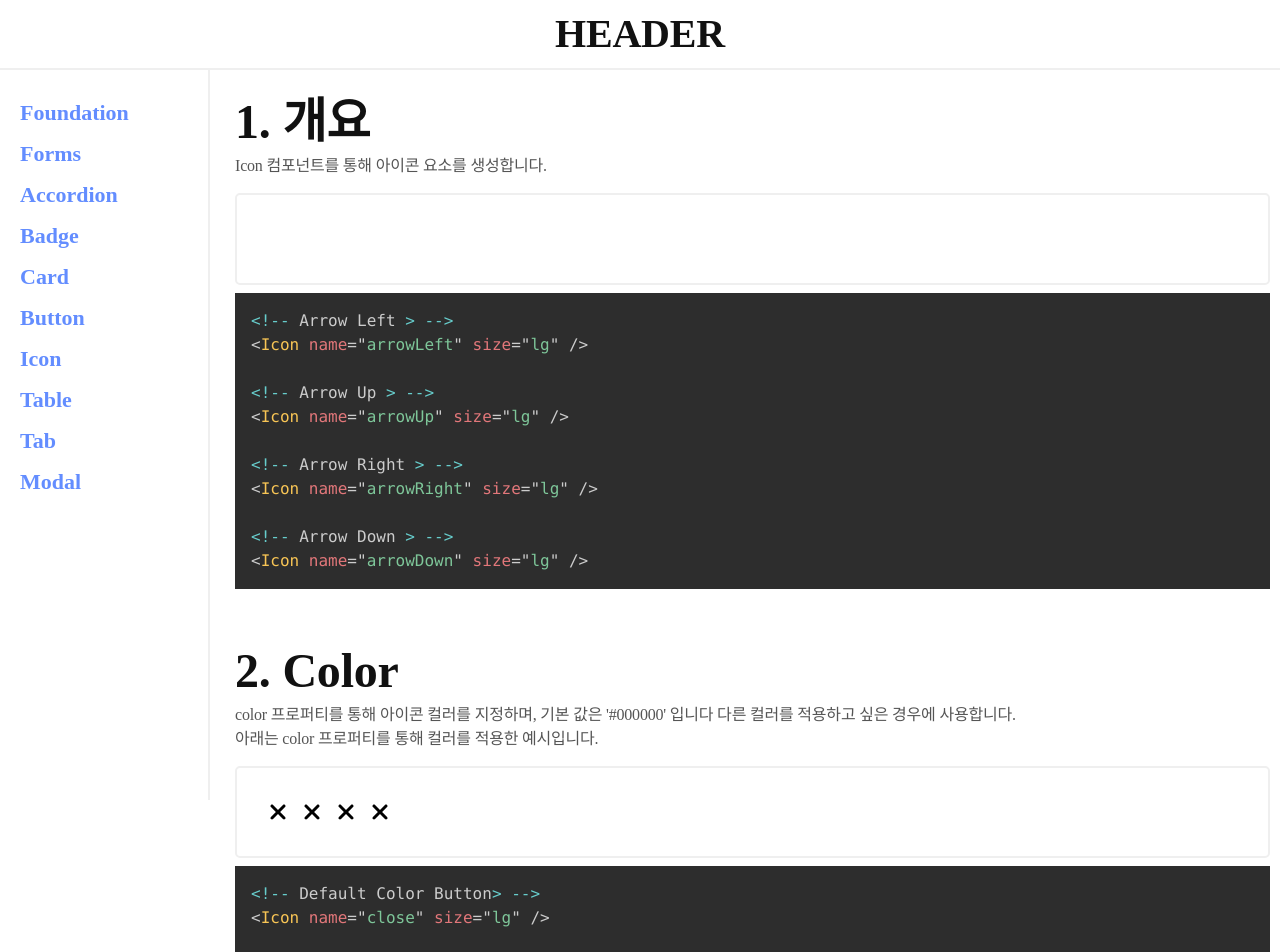
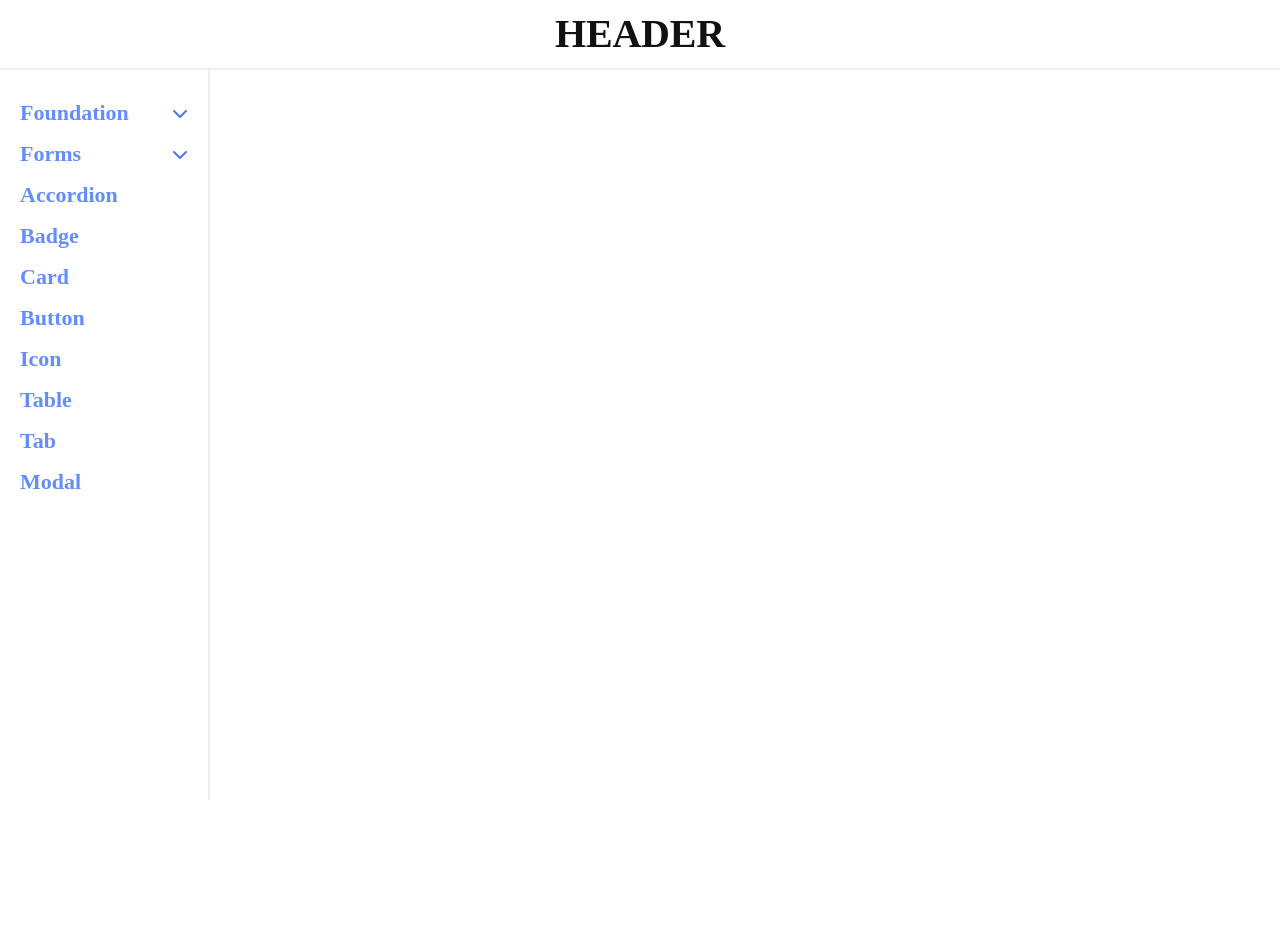
Before and after one commit to dongggggae/_hyun-design-system, a React (Vite) app: page /components/forms/SelectPage in a window 1280 px wide. Shown: the top 952 px of the page. After the commit the page ends 800 px from the top, so only its background shows below. Built offline with nearby package versions, Linux system fonts and the light colour scheme.

Commit message:
react-icons 라이브러리 제거

```diff
--- a/package.json
+++ b/package.json
@@ -14,7 +14,6 @@
     "@types/node": "^20.9.0",
     "react": "^18.2.0",
     "react-dom": "^18.2.0",
-    "react-icons": "^4.12.0",
     "react-router-dom": "^6.19.0",
     "react-syntax-highlighter": "^15.5.0"
   },
--- a/src/components/layout/LayoutSidebarNav.jsx
+++ b/src/components/layout/LayoutSidebarNav.jsx
@@ -16,7 +16,7 @@ const LayoutSidebarNav = React.memo(({ navData, openGroups, toggleOpenGroup }) =
                 {item.children && item.children.length > 0 ? (
                   <Link className="nav__link" onClick={() => toggleOpenGroup(idx)}>
                     {item.name}
-                    <Icon name="arrowDown" size="sm" color="gray300" />
+                    <Icon name="arrow-down" size="sm" color="blue" />
                   </Link>
                 ) : (
                   <span className="nav__link">{item.name}</span>
--- a/src/pages/components/forms/SelectPage.jsx
+++ b/src/pages/components/forms/SelectPage.jsx
@@ -1,141 +1,141 @@
-import styled from '@emotion/styled';
+// import styled from '@emotion/styled';
 
-import CodeContainer from '@/components/docs/CodeContainer';
-import Icon from '@/components/hyun-design-system/icon/Icon';
-import Heading from '@/components/hyun-design-system/typography/Heading';
-import Text from '@/components/hyun-design-system/typography/Text';
-import { useTheme } from '@/theme/ThemeContext';
-import { defaultTheme } from '@/themes';
+// import CodeContainer from '@/components/docs/CodeContainer';
+// import Icon from '@/components/hyun-design-system/icon/Icon';
+// import Heading from '@/components/hyun-design-system/typography/Heading';
+// import Text from '@/components/hyun-design-system/typography/Text';
+// import { useTheme } from '@/theme/ThemeContext';
+// import { defaultTheme } from '@/themes';
 
-const StyledPreview = styled.div`
-  display: flex;
-  gap: 10px;
-  flex-wrap: wrap;
-  align-items: center;
-  padding: 32px;
-  border: 2px solid ${defaultTheme.colors.divider};
-  border-radius: 5px;
-`;
+// const StyledPreview = styled.div`
+//   display: flex;
+//   gap: 10px;
+//   flex-wrap: wrap;
+//   align-items: center;
+//   padding: 32px;
+//   border: 2px solid ${defaultTheme.colors.divider};
+//   border-radius: 5px;
+// `;
 
-const IconPreview = styled.div`
-  display: flex;
-  flex-wrap: wrap;
-  flex-direction: column;
-  justify-content: center;
-  align-items: center;
-  width: 100px;
-  height: 100px;
-  column-gap: 15px;
-  row-gap: 15px;
-  background-color: ${defaultTheme.colors.gray150};
-  border-radius: 5px;
-`;
+// const IconPreview = styled.div`
+//   display: flex;
+//   flex-wrap: wrap;
+//   flex-direction: column;
+//   justify-content: center;
+//   align-items: center;
+//   width: 100px;
+//   height: 100px;
+//   column-gap: 15px;
+//   row-gap: 15px;
+//   background-color: ${defaultTheme.colors.gray150};
+//   border-radius: 5px;
+// `;
 
 const SelectPage = () => {
-  const theme = useTheme();
-  const iconMap = theme.components.icon.iconTypes;
+  // const theme = useTheme();
+  // const iconMap = theme.components.icon.iconTypes;
 
-  return (
-    <div className="docs">
-      <div className="docs-select">
-        <div className="component-content">
-          <Heading tag="h2" size="2" text="1. 개요" />
-          <Text>Icon 컴포넌트를 통해 아이콘 요소를 생성합니다.</Text>
-          <StyledPreview>
-            <Icon name="arrowLeft" size="lg" />
-            <Icon name="arrowUp" size="lg" />
-            <Icon name="arrowRight" size="lg" />
-            <Icon name="arrowDown" size="lg" />
-          </StyledPreview>
-          <CodeContainer codeString={IconCode.overview} />
-        </div>
+  // return (
+  //   <div className="docs">
+  //     <div className="docs-select">
+  //       <div className="component-content">
+  //         <Heading tag="h2" size="2" text="1. 개요" />
+  //         <Text>Icon 컴포넌트를 통해 아이콘 요소를 생성합니다.</Text>
+  //         <StyledPreview>
+  //           <Icon name="arrowLeft" size="lg" />
+  //           <Icon name="arrowUp" size="lg" />
+  //           <Icon name="arrowRight" size="lg" />
+  //           <Icon name="arrowDown" size="lg" />
+  //         </StyledPreview>
+  //         <CodeContainer codeString={IconCode.overview} />
+  //       </div>
 
-        <div className="component-content">
-          <Heading tag="h2" size="2" text="2. Color" />
-          <Text>
-            color 프로퍼티를 통해 아이콘 컬러를 지정하며, 기본 값은 &#39;#000000&#39; 입니다 다른 컬러를 적용하고 싶은
-            경우에 사용합니다.
-            <br />
-            아래는 color 프로퍼티를 통해 컬러를 적용한 예시입니다.
-          </Text>
-          <StyledPreview>
-            <Icon name="close" size="lg" />
-            <Icon name="close" size="lg" color="green600" />
-            <Icon name="close" size="lg" color="amber600" />
-            <Icon name="close" size="lg" color="red600" />
-          </StyledPreview>
-          <CodeContainer codeString={IconCode.color} />
-        </div>
+  //       <div className="component-content">
+  //         <Heading tag="h2" size="2" text="2. Color" />
+  //         <Text>
+  //           color 프로퍼티를 통해 아이콘 컬러를 지정하며, 기본 값은 &#39;#000000&#39; 입니다 다른 컬러를 적용하고 싶은
+  //           경우에 사용합니다.
+  //           <br />
+  //           아래는 color 프로퍼티를 통해 컬러를 적용한 예시입니다.
+  //         </Text>
+  //         <StyledPreview>
+  //           <Icon name="close" size="lg" />
+  //           <Icon name="close" size="lg" color="green600" />
+  //           <Icon name="close" size="lg" color="amber600" />
+  //           <Icon name="close" size="lg" color="red600" />
+  //         </StyledPreview>
+  //         <CodeContainer codeString={IconCode.color} />
+  //       </div>
 
-        <div className="component-content">
-          <Heading tag="h2" size="2" text="3. Size" />
-          <Text>
-            size 프로퍼티를 통해 아이콘의 사이즈를 지정하며, 기본값은 &#39;md&#39; 입니다.
-            <br />
-            size 프로퍼티 속성은 &#39;lg&#39;, &#39;md&#39;, &#39;sm&#39; 가 있습니다.
-          </Text>
-          <StyledPreview>
-            <Icon name="close" size="lg" />
-            <Icon name="close" />
-            <Icon name="close" size="sm" />
-          </StyledPreview>
-          <CodeContainer codeString={IconCode.size} />
-        </div>
+  //       <div className="component-content">
+  //         <Heading tag="h2" size="2" text="3. Size" />
+  //         <Text>
+  //           size 프로퍼티를 통해 아이콘의 사이즈를 지정하며, 기본값은 &#39;md&#39; 입니다.
+  //           <br />
+  //           size 프로퍼티 속성은 &#39;lg&#39;, &#39;md&#39;, &#39;sm&#39; 가 있습니다.
+  //         </Text>
+  //         <StyledPreview>
+  //           <Icon name="close" size="lg" />
+  //           <Icon name="close" />
+  //           <Icon name="close" size="sm" />
+  //         </StyledPreview>
+  //         <CodeContainer codeString={IconCode.size} />
+  //       </div>
 
-        <div className="component-content">
-          <Heading tag="h2" size="2" text="4. 아이콘 종류" />
-          <Text>아이콘은 다음과 같은 종류를 가집니다.</Text>
-          <StyledPreview theme={theme}>
-            {Object.keys(iconMap).map((name, idx) => (
-              <IconPreview key={idx} className="IconPreview">
-                <Icon name={name} />
-                <Text>{name}</Text>
-              </IconPreview>
-            ))}
-          </StyledPreview>
-        </div>
-      </div>
-    </div>
-  );
+  //       <div className="component-content">
+  //         <Heading tag="h2" size="2" text="4. 아이콘 종류" />
+  //         <Text>아이콘은 다음과 같은 종류를 가집니다.</Text>
+  //         <StyledPreview theme={theme}>
+  //           {Object.keys(iconMap).map((name, idx) => (
+  //             <IconPreview key={idx} className="IconPreview">
+  //               <Icon name={name} />
+  //               <Text>{name}</Text>
+  //             </IconPreview>
+  //           ))}
+  //         </StyledPreview>
+  //       </div>
+  //     </div>
+  //   </div>
+  // );
 };
 
-const IconCode = {
-  overview: [
-    `<!-- Arrow Left > -->`,
-    `<Icon name="arrowLeft" size="lg" />`,
-    ``,
-    `<!-- Arrow Up > -->`,
-    `<Icon name="arrowUp" size="lg" />`,
-    ``,
-    `<!-- Arrow Right > -->`,
-    `<Icon name="arrowRight" size="lg" />`,
-    ``,
-    `<!-- Arrow Down > -->`,
-    `<Icon name="arrowDown" size="lg" />`,
-  ].join(`\n`),
-  color: [
-    `<!-- Default Color Button> -->`,
-    `<Icon name="close" size="lg" />`,
-    ``,
-    `<!-- Green Color Button> -->`,
-    `<Icon name="close" size="lg" color="green600" />`,
-    ``,
-    `<!-- Amber Color Button> -->`,
-    `<Icon name="close" size="lg" color="amber600" />`,
-    ``,
-    `<!-- Red Color Button> -->`,
-    `<Icon name="close" size="lg" color="red600" />`,
-  ].join(`\n`),
-  size: [
-    `<!-- Large Size Icon > -->`,
-    `<Icon name="close" size="lg" />`,
-    ``,
-    `<!-- Medium Size Icon > -->`,
-    `<Icon name="close" />`,
-    ``,
-    `<!-- Small Size Icon > -->`,
-    `<Icon name="close" size="sm" />`,
-  ].join(`\n`),
-};
+// const IconCode = {
+//   overview: [
+//     `<!-- Arrow Left > -->`,
+//     `<Icon name="arrowLeft" size="lg" />`,
+//     ``,
+//     `<!-- Arrow Up > -->`,
+//     `<Icon name="arrowUp" size="lg" />`,
+//     ``,
+//     `<!-- Arrow Right > -->`,
+//     `<Icon name="arrowRight" size="lg" />`,
+//     ``,
+//     `<!-- Arrow Down > -->`,
+//     `<Icon name="arrowDown" size="lg" />`,
+//   ].join(`\n`),
+//   color: [
+//     `<!-- Default Color Button> -->`,
+//     `<Icon name="close" size="lg" />`,
+//     ``,
+//     `<!-- Green Color Button> -->`,
+//     `<Icon name="close" size="lg" color="green600" />`,
+//     ``,
+//     `<!-- Amber Color Button> -->`,
+//     `<Icon name="close" size="lg" color="amber600" />`,
+//     ``,
+//     `<!-- Red Color Button> -->`,
+//     `<Icon name="close" size="lg" color="red600" />`,
+//   ].join(`\n`),
+//   size: [
+//     `<!-- Large Size Icon > -->`,
+//     `<Icon name="close" size="lg" />`,
+//     ``,
+//     `<!-- Medium Size Icon > -->`,
+//     `<Icon name="close" />`,
+//     ``,
+//     `<!-- Small Size Icon > -->`,
+//     `<Icon name="close" size="sm" />`,
+//   ].join(`\n`),
+// };
 
 export default SelectPage;
--- a/src/themes/default/components/icon.js
+++ /dev/null
@@ -1,70 +0,0 @@
-import {
-  FaAngleLeft,
-  FaAngleRight,
-  FaAngleUp,
-  FaAngleDown,
-  FaXmark,
-  FaRegCircleXmark,
-  FaPlus,
-  FaMagnifyingGlass,
-  FaBars,
-  FaEye,
-  FaEyeSlash,
-  FaRotateRight,
-  FaGear,
-} from 'react-icons/fa6';
-
-const baseStyle = {
-  display: 'inline-flex',
-  justifyContent: 'center',
-  alignItems: 'center',
-};
-
-const iconTypes = {
-  arrowLeft: FaAngleLeft,
-  arrowRight: FaAngleRight,
-  arrowUp: FaAngleUp,
-  arrowDown: FaAngleDown,
-  close: FaXmark,
-  closeFill: FaRegCircleXmark,
-  plus: FaPlus,
-  search: FaMagnifyingGlass,
-  hamburger: FaBars,
-  visible: FaEye,
-  invisible: FaEyeSlash,
-  refresh: FaRotateRight,
-  system: FaGear,
-};
-
-const iconNames = {
-  arrowLeft: '왼쪽 화살표',
-  arrowRight: '오른쪽 화살표',
-  arrowUp: '위쪽 화살표',
-  arrowDown: '아래쪽 화살표',
-  close: '닫기',
-  closeFill: '지우기',
-  plus: '더하기',
-  search: '검색하기',
-  hamburger: '메뉴',
-  visible: '보기',
-  invisible: '숨기기',
-  refresh: '새로고침',
-  system: '설정',
-};
-
-const iconSizes = {
-  lg: {
-    width: '24px',
-    height: '24px',
-  },
-  md: {
-    width: '20px',
-    height: '20px',
-  },
-  sm: {
-    width: '16px',
-    height: '16px',
-  },
-};
-
-export default { baseStyle, iconTypes, iconNames, iconSizes };
--- a/src/themes/default/components/index.js
+++ b/src/themes/default/components/index.js
@@ -1,16 +1,14 @@
 import accordion from './accordion';
 import badge from './badge';
 import button from './button';
-import icon from './icon';
 import table from './table';
 import typography from './typography';
 
 const components = {
   typography,
-  button,
   accordion,
   badge,
-  icon,
+  button,
   table,
 };
 
--- a/vite.config.js
+++ b/vite.config.js
@@ -22,7 +22,6 @@ export default defineConfig({
           react: ['react', 'react-dom'],
           reactRouter: ['react-router-dom'],
           reactSyntax: ['react-syntax-highlighter'],
-          reactIcon: ['react-icons'],
         },
       },
     },
```
